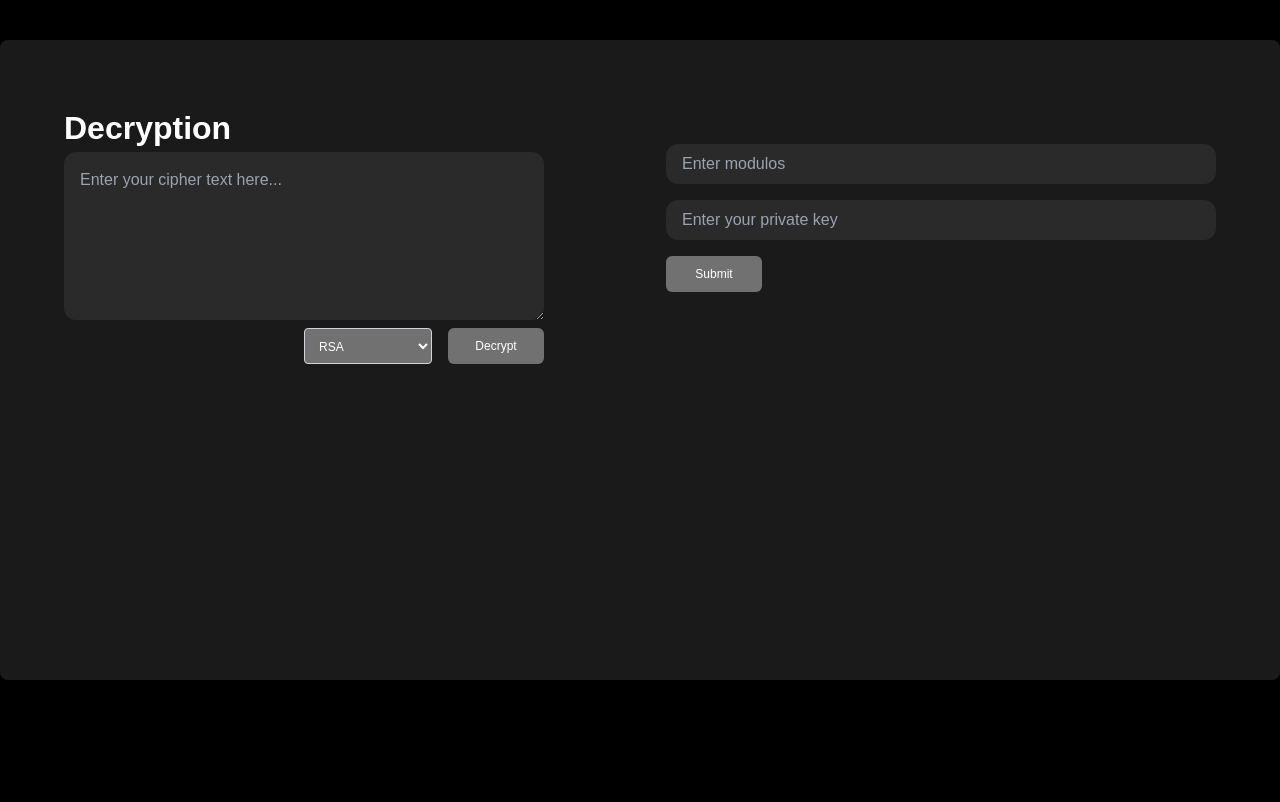
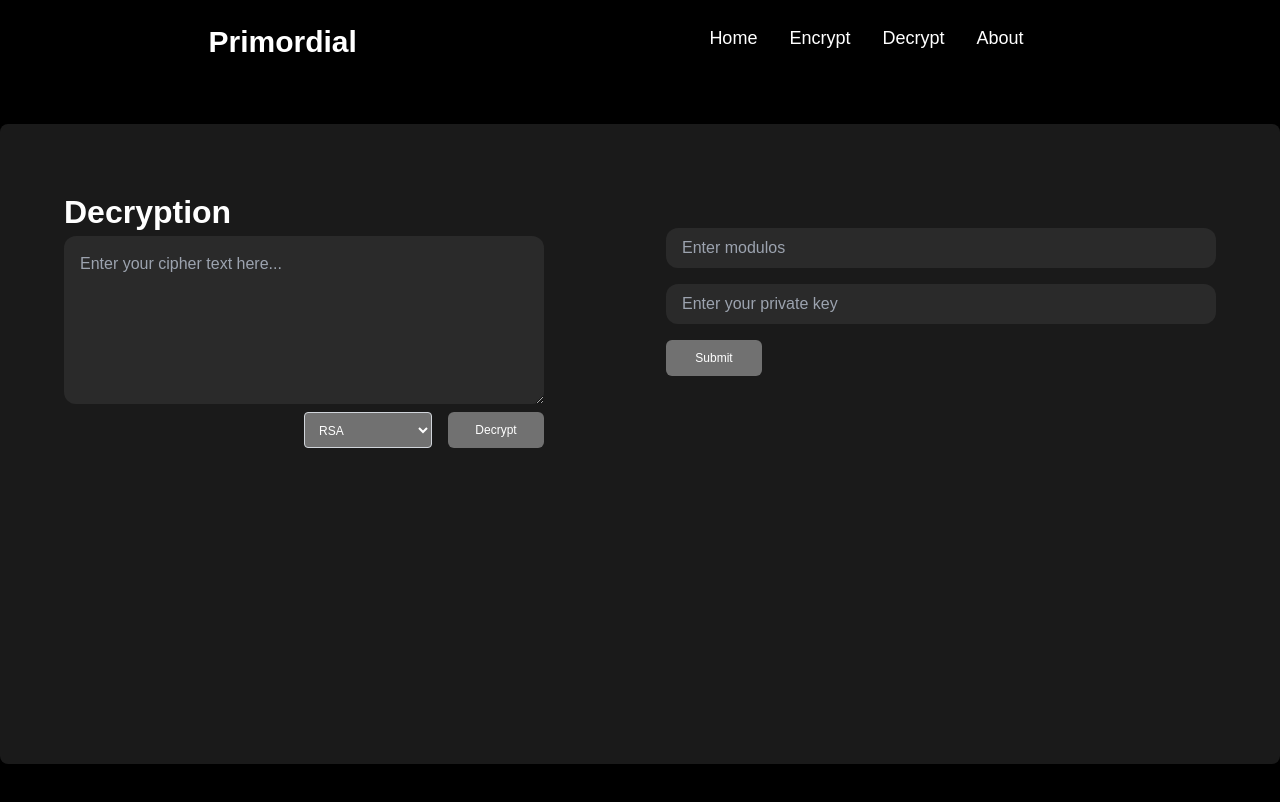
Before and after one commit to Umerrrdo/Primordial, a React (Create React App) app in the folder frontend/: page /decrypt in a window 1280 px wide. Built offline with nearby package versions, Linux system fonts and the light colour scheme.

Commit message:
feat: layout

```diff
--- a/frontend/src/App.js
+++ b/frontend/src/App.js
@@ -3,19 +3,20 @@ import { BrowserRouter as Router, Routes, Route } from 'react-router-dom';
 import './App.css';
 import Home from './pages/Home';
 import Encryption from './pages/Encryption';
+import Decryption from './pages/Decryption';
 import Navbar from './components/Navbar';
-import DecryptionBox from './components/Decryptionbox';
+import Layout from './layout';
 
 function App() {
   return (
     <Router>
-      <div className="App">
+      <Layout>
         <Routes>
           <Route path="/" element={<Home />} />
           <Route path="/encrypt" element={<Encryption />} />
-          <Route path="/decrypt" element={<DecryptionBox />} />
+          <Route path="/decrypt" element={<Decryption />} />
         </Routes>
-      </div>
+      </Layout>
     </Router>
   );
 }
--- /dev/null
+++ b/frontend/src/layout.jsx
@@ -0,0 +1,13 @@
+import React from 'react';
+import Header from './components/Navbar';
+
+const Layout = ({ children }) => {
+    return (
+        <div>
+            <Header />
+            <main className=' min-h-[64vh] max-sm:w-[100vw]'>{children}</main>
+        </div>
+    );
+};
+
+export default Layout;
--- /dev/null
+++ b/frontend/src/pages/Decryption.jsx
@@ -0,0 +1,10 @@
+import React from "react";
+import DecryptionBox from "../components/Decryptionbox";
+
+export default function Decryption() {
+    return (
+        <div >
+            <DecryptionBox/>
+        </div>
+    );
+}
--- a/frontend/src/pages/Encryption.jsx
+++ b/frontend/src/pages/Encryption.jsx
@@ -5,7 +5,6 @@ import EncryptionBox from "../components/EnncryptionBox";
 export default function Encryption() {
     return (
         <div className="App">
-            <Navbar/>
             <EncryptionBox/>
         </div>
     );
--- a/frontend/src/pages/Home.jsx
+++ b/frontend/src/pages/Home.jsx
@@ -1,11 +1,9 @@
 import React from "react";
-import Navbar from "../components/Navbar";
 import HomeContent from "../components/HomeContent";
 
 export default function Home() {
     return (
         <>
-            <Navbar />
             <HomeContent />
         </>
     );
```
